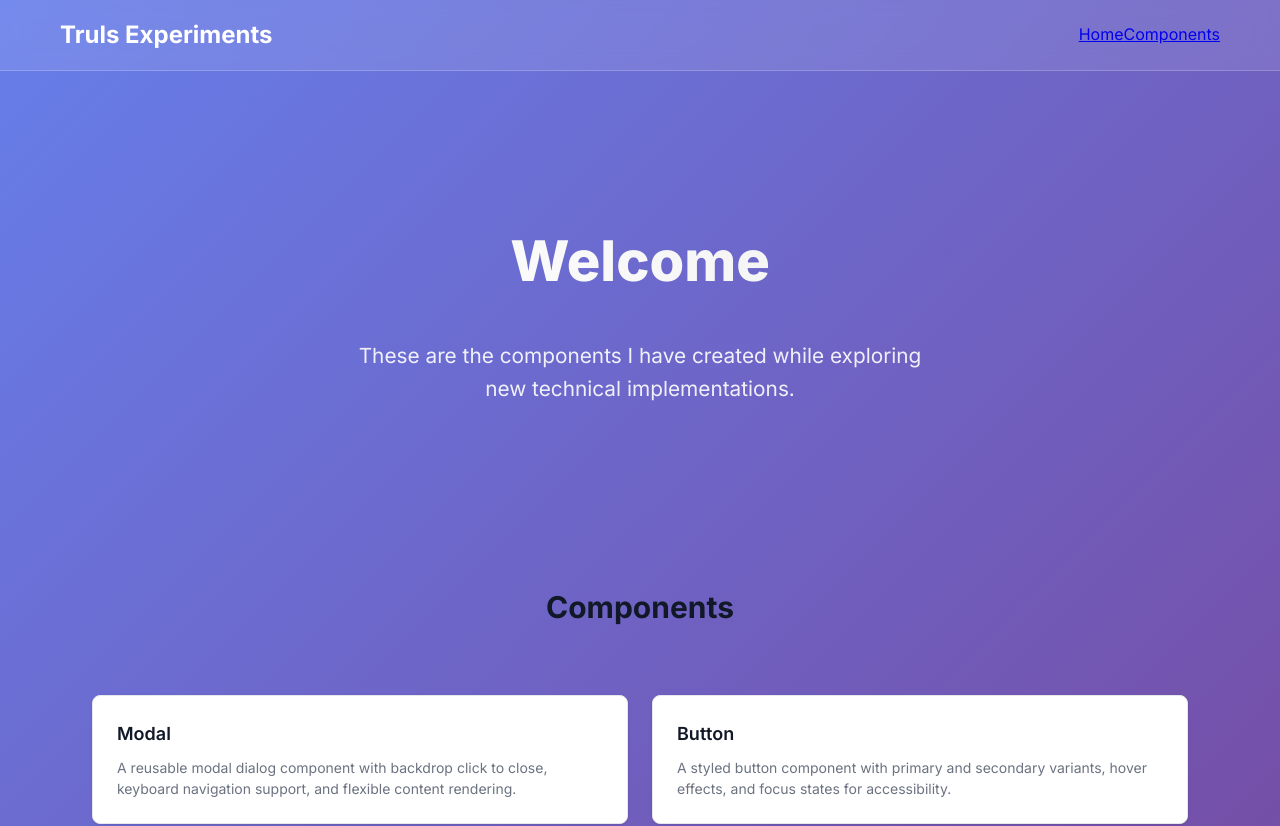
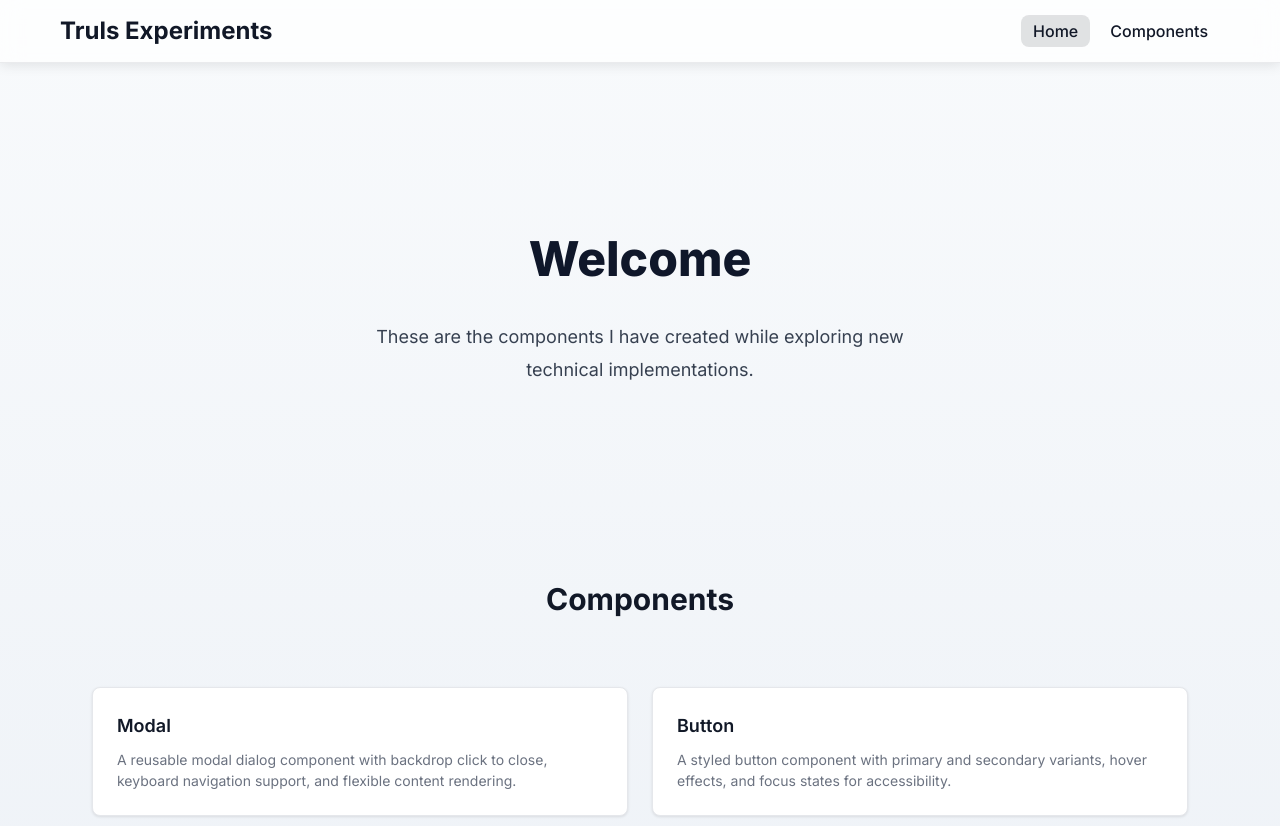
Before and after one commit to trulsbv/trulsbv.github.io, a React (Vite) app: page /home in a window 1280 px wide. Shown: the top 826 px of the page. Built offline with nearby package versions, Linux system fonts and the light colour scheme.

Commit message:
refactor(theme): use semantic color tokens across components
Replace hard-coded colors in header, footer, layout, hero, cards, buttons, and router 404 with imports from semantic tokens. Align visuals to lighter theme while centralizing styles.

```diff
--- a/src/components/BaseLayout.tsx
+++ b/src/components/BaseLayout.tsx
@@ -1,11 +1,12 @@
 import styled from "styled-components";
+import { semantic } from "../theme/tokens";
 import { Outlet } from "react-router-dom";
 import { Header } from "./Header";
 import { Footer } from "./Footer";
 
 const AppContainer = styled.div`
   min-height: 100vh;
-  background: linear-gradient(135deg, #667eea 0%, #764ba2 100%);
+  background: linear-gradient(180deg, ${semantic.layout.backgroundStart} 0%, ${semantic.layout.backgroundEnd} 100%);
   font-family: "Inter", -apple-system, BlinkMacSystemFont, "Segoe UI", "Roboto",
     sans-serif;
 `;
--- a/src/components/Button/Button.tsx
+++ b/src/components/Button/Button.tsx
@@ -1,38 +1,39 @@
 import styled from "styled-components";
+import { semantic } from "../../theme/tokens";
 
 const PrimaryButtonStyle = `
-  background-color: #3b82f6;
-  color: white;
+  background-color: ${semantic.button.primaryBackground};
+  color: ${semantic.button.primaryText};
 
   &:hover {
-    background-color: #2563eb;
+    background-color: ${semantic.button.primaryHoverBackground};
   }
 
   &:disabled {
-    background-color: #93c5fd; /* lighter blue */
-    color: #ffffff;
+    background-color: ${semantic.button.primaryDisabledBackground};
+    color: ${semantic.button.primaryText};
   }
 
   &:disabled:hover {
-    background-color: #93c5fd;
+    background-color: ${semantic.button.primaryDisabledBackground};
   }
 `;
 
 const SecondaryButtonStyle = `
-  background-color: #f3f4f6;
-  color: #374151;
+  background-color: ${semantic.button.secondaryBackground};
+  color: ${semantic.button.secondaryText};
 
   &:hover {
-    background-color: #e5e7eb;
+    background-color: ${semantic.button.secondaryHoverBackground};
   }
 
   &:disabled {
-    background-color: #e5e7eb; /* keep subtle background */
-    color: #9ca3af; /* muted text */
+    background-color: ${semantic.button.secondaryDisabledBackground};
+    color: ${semantic.button.secondaryDisabledText};
   }
 
   &:disabled:hover {
-    background-color: #e5e7eb;
+    background-color: ${semantic.button.secondaryDisabledBackground};
   }
 `;
 
@@ -46,7 +47,7 @@ export const Button = styled.button<{ variant?: "primary" | "secondary" }>`
   transition: all 0.2s ease;
 
   &:focus {
-    outline: 2px solid #1d4ed8;
+    outline: 2px solid ${semantic.button.focusOutline};
     outline-offset: 2px;
   }
 
--- a/src/components/ComponentCard.tsx
+++ b/src/components/ComponentCard.tsx
@@ -1,25 +1,26 @@
 import styled from "styled-components";
 import { Link } from "react-router-dom";
+import { semantic } from "../theme/tokens";
 
 const Card = styled(Link)`
   display: block;
   padding: 1.5rem;
-  border: 1px solid #e5e7eb;
+  border: 1px solid ${semantic.componentCard.border};
   border-radius: 8px;
   text-decoration: none;
   color: inherit;
-  background-color: white;
+  background-color: ${semantic.componentCard.background};
   transition: all 0.2s ease;
-  box-shadow: 0 1px 3px 0 rgba(0, 0, 0, 0.1);
+  box-shadow: ${semantic.componentCard.shadow};
 
   &:hover {
-    border-color: #3b82f6;
-    box-shadow: 0 4px 6px -1px rgba(0, 0, 0, 0.1);
+    border-color: ${semantic.componentCard.hoverBorder};
+    box-shadow: ${semantic.componentCard.hoverShadow};
     transform: translateY(-2px);
   }
 
   &:focus {
-    outline: 2px solid #3b82f6;
+    outline: 2px solid ${semantic.componentCard.focusOutline};
     outline-offset: 2px;
   }
 `;
@@ -28,12 +29,12 @@ const Title = styled.h3`
   margin: 0 0 0.5rem 0;
   font-size: 1.125rem;
   font-weight: 600;
-  color: #111827;
+  color: ${semantic.componentCard.title};
 `;
 
 const Description = styled.p`
   margin: 0;
-  color: #6b7280;
+  color: ${semantic.componentCard.description};
   font-size: 0.875rem;
   line-height: 1.5;
 `;
--- a/src/components/ComponentsGrid.tsx
+++ b/src/components/ComponentsGrid.tsx
@@ -1,4 +1,5 @@
 import styled from "styled-components";
+import { semantic } from "../theme/tokens";
 import { ComponentCard } from "./ComponentCard";
 
 const Grid = styled.div`
@@ -19,7 +20,7 @@ const SectionTitle = styled.h2`
   margin-bottom: 2rem;
   font-size: 1.875rem;
   font-weight: 700;
-  color: #111827;
+  color: ${semantic.hero.foreground};
 `;
 
 const components = [
--- a/src/components/Footer.tsx
+++ b/src/components/Footer.tsx
@@ -1,17 +1,18 @@
 import styled from "styled-components";
+import { semantic } from "../theme/tokens";
 
 const FooterContainer = styled.footer`
-  background: rgba(0, 0, 0, 0.3);
+  background: ${semantic.footer.background};
   backdrop-filter: blur(10px);
-  border-top: 1px solid rgba(255, 255, 255, 0.1);
+  border-top: 1px solid ${semantic.footer.border};
   padding: 2rem 0;
   margin-top: 4rem;
+  box-shadow: ${semantic.footer.shadow};
 `;
 
 const Copyright = styled.div`
   text-align: center;
-  color: white;
-  opacity: 0.6;
+  color: ${semantic.footer.textMuted};
   font-size: 0.9rem;
 `;
 
--- a/src/components/Header.tsx
+++ b/src/components/Header.tsx
@@ -1,28 +1,30 @@
-import { Link } from "react-router-dom";
+import { Link, NavLink } from "react-router-dom";
 import styled from "styled-components";
 import { ROUTES } from "../routes/types";
+import { semantic } from "../theme/tokens";
 
 const HeaderContainer = styled.header`
-  background: rgba(255, 255, 255, 0.1);
+  background: ${semantic.header.background};
   backdrop-filter: blur(10px);
-  border-bottom: 1px solid rgba(255, 255, 255, 0.2);
+  border-bottom: 1px solid ${semantic.header.border};
   position: sticky;
   top: 0;
   z-index: 100;
   margin-top: 0;
+  box-shadow: ${semantic.header.shadow};
 `;
 
 const Nav = styled.nav`
   max-width: 1200px;
   margin: 0 auto;
-  padding: 1rem 20px;
+  padding: 0.75rem 20px;
   display: flex;
   justify-content: space-between;
   align-items: center;
 `;
 
 const Logo = styled(Link)`
-  color: white;
+  color: ${semantic.header.text};
   font-size: 1.5rem;
   font-weight: 700;
   margin: 0;
@@ -30,7 +32,7 @@ const Logo = styled(Link)`
   text-decoration: none;
 
   &:hover {
-    color: white;
+    color: ${semantic.header.text};
   }
 `;
 
@@ -39,7 +41,33 @@ const NavLinks = styled.ul`
   list-style: none;
   margin: 0;
   padding: 0;
-  gap: 2rem;
+  gap: 0.5rem;
+  align-items: center;
+`;
+
+const StyledNavLink = styled(NavLink)`
+  color: ${semantic.header.link};
+  text-decoration: none;
+  padding: 0.5rem 0.75rem;
+  border-radius: 8px;
+  font-weight: 500;
+  line-height: 1;
+  display: inline-block;
+
+  &:hover {
+    background: ${semantic.header.linkHoverBg};
+    color: ${semantic.header.text};
+  }
+
+  &[aria-current="page"] {
+    background: ${semantic.header.linkActiveBg};
+    color: ${semantic.header.text};
+  }
+
+  &:focus-visible {
+    outline: 2px solid ${semantic.header.focusRing};
+    outline-offset: 2px;
+  }
 `;
 
 export const Header = () => (
@@ -48,8 +76,12 @@ export const Header = () => (
       <Logo to={ROUTES.HOME}>Truls Experiments</Logo>
       <NavLinks>
         <li>
-          <Link to={ROUTES.HOME}>Home</Link>
-          <Link to={ROUTES.COMPONENTS}>Components</Link>
+          <StyledNavLink to={ROUTES.HOME} end>
+            Home
+          </StyledNavLink>
+        </li>
+        <li>
+          <StyledNavLink to={ROUTES.COMPONENTS}>Components</StyledNavLink>
         </li>
       </NavLinks>
     </Nav>
--- a/src/components/Hero.tsx
+++ b/src/components/Hero.tsx
@@ -1,4 +1,5 @@
 import styled from "styled-components";
+import { semantic } from "../theme/tokens";
 
 const HeroSection = styled.section`
   min-height: 60vh;
@@ -6,7 +7,7 @@ const HeroSection = styled.section`
   align-items: center;
   justify-content: center;
   text-align: center;
-  color: white;
+  color: ${semantic.hero.foreground};
   padding: 4rem 0;
   scroll-margin-top: 80px; /* Account for fixed header */
 `;
@@ -16,13 +17,10 @@ const HeroContent = styled.div`
 `;
 
 const Greeting = styled.h1`
-  font-size: 3.5rem;
+  font-size: 3rem;
   font-weight: 800;
-  margin: 0 0 2rem 0;
-  background: linear-gradient(45deg, #fff, #f0f0f0);
-  -webkit-background-clip: text;
-  -webkit-text-fill-color: transparent;
-  background-clip: text;
+  margin: 0 0 1.5rem 0;
+  color: ${semantic.hero.title};
   cursor: pointer;
   transition: transform 0.3s ease;
 
@@ -32,10 +30,10 @@ const Greeting = styled.h1`
 `;
 
 const Description = styled.p`
-  font-size: 1.3rem;
-  line-height: 1.6;
+  font-size: 1.125rem;
+  line-height: 1.8;
   margin: 0;
-  opacity: 0.9;
+  color: ${semantic.hero.text};
   max-width: 600px;
   margin-left: auto;
   margin-right: auto;
--- a/src/routes/Router.tsx
+++ b/src/routes/Router.tsx
@@ -1,5 +1,6 @@
 import { Route, Routes, Navigate } from "react-router-dom";
 import { ROUTES } from "./types";
+import { semantic } from "../theme/tokens";
 import { BaseLayout } from "../components/BaseLayout";
 import { routeSubtrees } from "./routeSubtrees";
 
@@ -17,7 +18,7 @@ const AppRouter = () => {
         element={
           <div
             style={{
-              color: "white",
+              color: semantic.hero.foreground,
               textAlign: "center",
               padding: "4rem 2rem",
               minHeight: "100vh",
@@ -36,7 +37,7 @@ const AppRouter = () => {
             <a
               href={ROUTES.HOME}
               style={{
-                color: "white",
+                color: semantic.hero.title,
                 textDecoration: "underline",
                 fontSize: "1.1rem",
               }}
```
